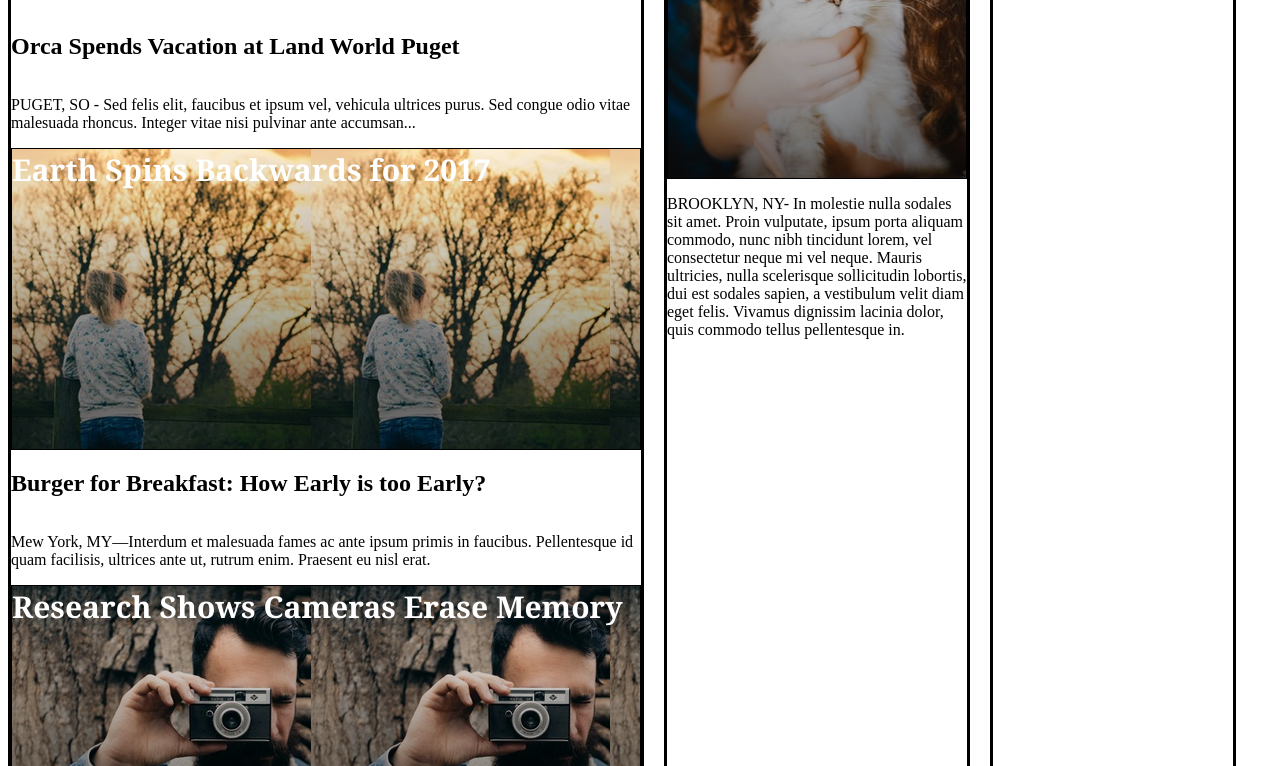
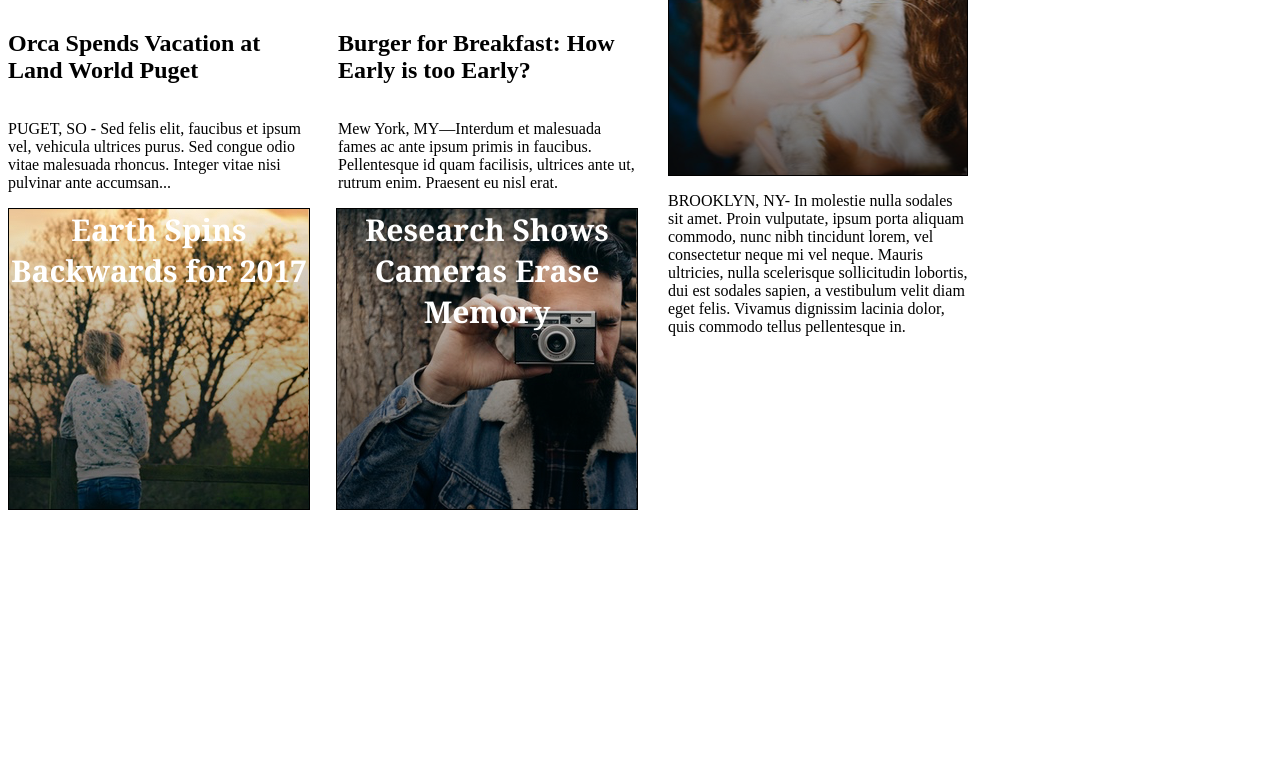
Before and after one commit to anirban21/MyTimes, a plain HTML site: page index.html in a window 1280 px wide. Shown: the part 594-1360 px from the top of the page. After the commit the page ends 1112 px from the top, so only its background shows below. Drawn offline with Linux system fonts and the light colour scheme.

Commit message:
Removed borders and completed step 5

```diff
--- a/index.html
+++ b/index.html
@@ -19,7 +19,10 @@
       </div>
     </header>
     <div class="content">
+      <!-- Large Column -->
       <div class="column large">
+
+        <div class="tunastory">
           <div class="funny">
             Mother of Three Buys Tuna Steak at Phish Concert. Leaves, "Feeling Funny."
           </div>
@@ -32,6 +35,9 @@
             Nam fermentum nulla et eros bibendum, sed ullamcorper massa scelerisque. Vestibulum aliquet placerat
             leo a hendrerit. Nulla non sagittis neque. Nullam sit amet fringilla massa.
           </p>
+        </div>
+
+        <div class="orcastory">
           <h2>
             Orca Spends Vacation at Land World Puget
           </h2>
@@ -40,9 +46,9 @@
             vehicula ultrices purus. Sed congue odio vitae malesuada rhoncus.
             Integer vitae nisi pulvinar ante accumsan...
           </p>
-        <div class="spins">
-          Earth Spins Backwards for 2017
         </div>
+
+        <div class="burgerstory">
           <h2>
             Burger for Breakfast: How Early is too Early?
           </h2>
@@ -50,11 +56,19 @@
             Mew York, MY—Interdum et malesuada fames ac ante ipsum primis in faucibus. Pellentesque
             id quam facilisis, ultrices ante ut, rutrum enim. Praesent eu nisl erat.
           </p>
+        </div>
+
+        <div class="spins">
+          Earth Spins Backwards for 2017
+        </div>
+
         <div class="research">
           Research Shows Cameras Erase Memory
         </div>
     </div>
+    <!-- Middle Column -->
     <div class="column medium">
+      <div class="fbistory">
         <h2>
             FBI Finds Action Star Guilty of False Advertising
         </h2>
@@ -65,6 +79,8 @@
             augue ut ante sollicitudin interdum. Pellentesque cursus dolor at tincidunt cursus. Vestibulum
             blandit aliquam felis...
         </p>
+      </div>
+      <div class="catstory">
         <div class="cats">
           Cats in Control-Is It a Thing?
         </div>
@@ -75,6 +91,8 @@
           felis. Vivamus dignissim lacinia dolor, quis commodo tellus pellentesque in.
         </p>
       </div>
+    </div>>
+      <!-- Last Small Column -->
       <div class="column small">
         <img src="./resources/images/img-news-bite.png" alt="Cookie">
         <h2>
--- a/resources/css/style.css
+++ b/resources/css/style.css
@@ -38,6 +38,7 @@ a{
 }
 .content{
   display: flex;
+  flex-direction: row;
   padding-top: 100px;
 }
 p.content{
@@ -50,26 +51,33 @@ h2.content{
 }
 .column.large{
   display: flex;
-  flex-direction: column;
+  flex-direction: row;
+  flex-wrap: wrap;
   width: 630px;
-  border: 3px solid black;
-  margin-right: 20px;
-
+  margin-right: 30px;
+  justify-content: space-between;
 }
 .column.medium{
   display: flex;
   flex-direction: column;
   width: 300px;
-  border: 3px solid black;
   margin-right: 20px;
 }
 .column.small{
   display: flex;
   flex-direction: column;
   width: 240px;
-  border: 3px solid black;
   margin-right: 20px;
 }
+
+.tunastory, .orcastory, .burgerstory, .spins, .research, .fbistory, .catstory{
+  display: flex;
+  flex-direction: column;
+}
+.orcastory, .burgerstory, .spins, .research {
+  width: 300px;
+}
+
 .funny, .spins, .research, .cats{
   margin: 0px 0px;
   border: 1px solid black;
@@ -87,14 +95,17 @@ h2.content{
   display: flex;
   background-image: url("../../resources/images/img-story-2.png");
   height: 300px;
+  text-align: center;
 }
 .research{
   display: flex;
   background-image: url("../../resources/images/img-story-3.png");
   height: 300px;
+  text-align: center;
 }
 .cats{
   display: flex;
   background-image: url("../../resources/images/img-story-1.png");
   height: 300px;
+  text-align: center;
 }
```
Lines whose indentation alone changed are shown as unchanged.
